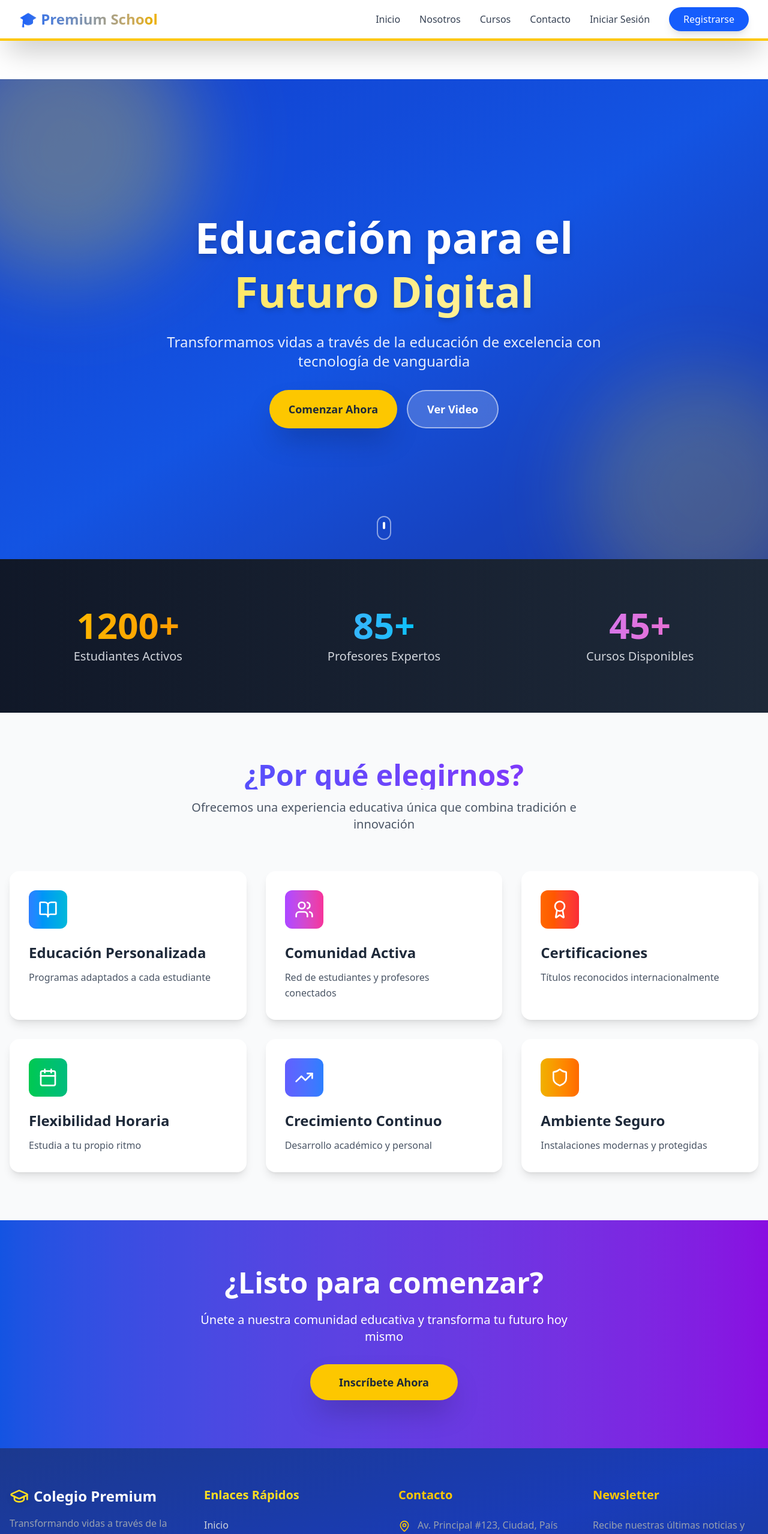
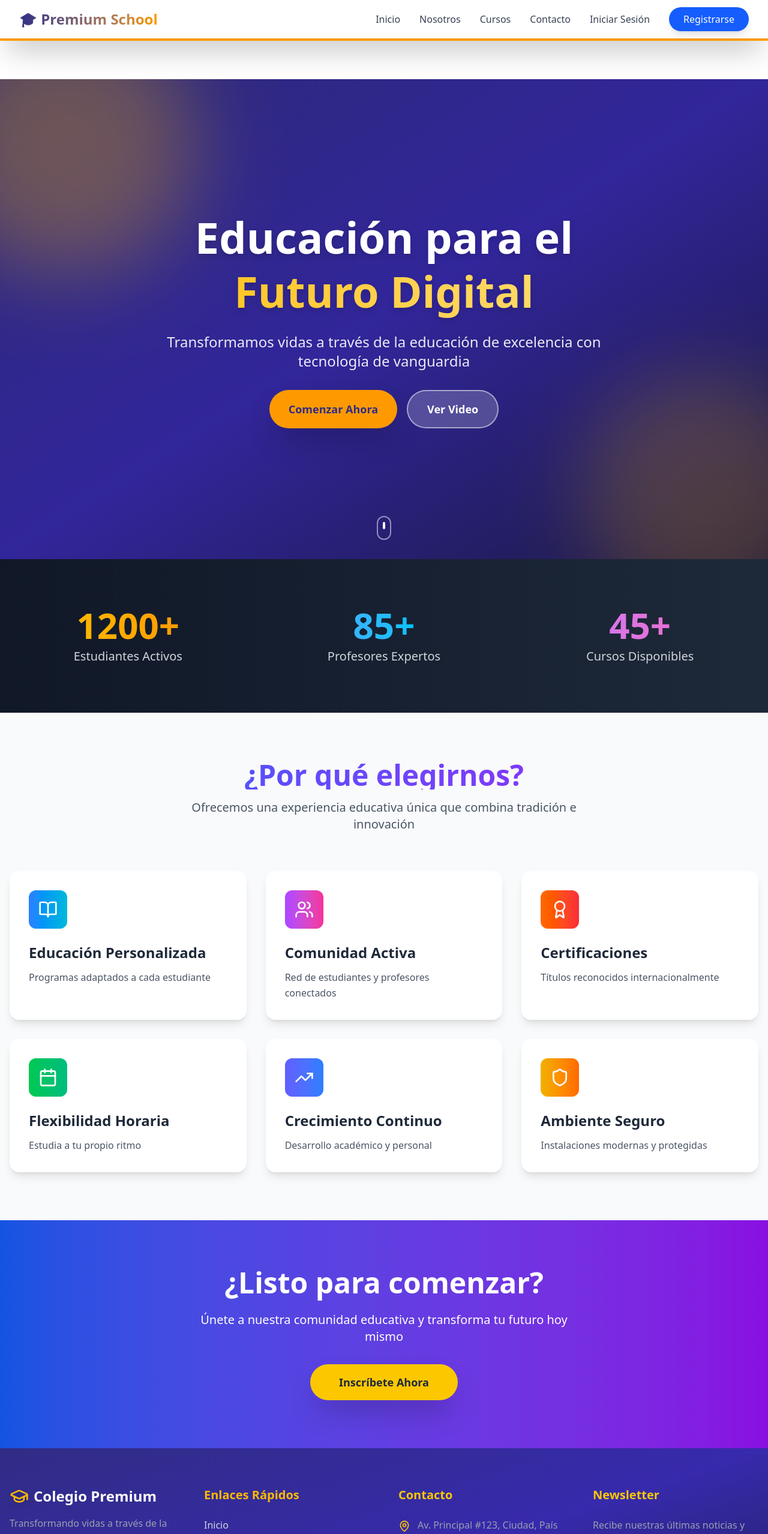
Before and after one commit to henmon2018/frontend_proyecto_grado, a React (Vite) app: page / in a window 1280 px wide. Shown: the top 2557 px of the page at 60% size. Built offline with nearby package versions, Linux system fonts and the light colour scheme; no server answers.

Commit message:
Optimización de colores: Azul marino (indigo-900) y Oro (amber) - Perfectamente alineado con logo del colegio

```diff
--- a/src/components/Footer.jsx
+++ b/src/components/Footer.jsx
@@ -20,7 +20,7 @@ const Footer = () => {
   ]
 
   return (
-    <footer className="bg-linear-to-br from-blue-900 via-blue-800 to-blue-900 text-white">
+    <footer className="bg-linear-to-br from-indigo-900 via-indigo-800 to-indigo-950 text-white">
       {/* Main Footer */}
       <div className="container mx-auto px-4 py-16">
         <div className="grid md:grid-cols-2 lg:grid-cols-4 gap-12">
@@ -31,7 +31,7 @@ const Footer = () => {
             transition={{ delay: 0.1 }}
           >
             <div className="flex items-center space-x-2 mb-4">
-              <GraduationCap className="w-8 h-8 text-yellow-300 drop-shadow-lg" />
+              <GraduationCap className="w-8 h-8 text-amber-400 drop-shadow-lg" />
               <span className="text-2xl font-bold">Colegio Premium</span>
             </div>
             <p className="text-gray-400 leading-relaxed mb-6">
@@ -58,15 +58,15 @@ const Footer = () => {
             whileInView={{ opacity: 1, y: 0 }}
             transition={{ delay: 0.2 }}
           >
-            <h3 className="text-xl font-bold mb-6 text-yellow-300">Enlaces Rápidos</h3>
+            <h3 className="text-xl font-bold mb-6 text-amber-400">Enlaces Rápidos</h3>
             <ul className="space-y-3">
               {quickLinks.map((link, index) => (
                 <li key={index}>
                   <Link
                     to={link.path}
-                    className="text-gray-300 hover:text-yellow-300 transition-colors flex items-center group"
+                    className="text-gray-300 hover:text-amber-400 transition-colors flex items-center group"
                   >
-                    <span className="w-0 group-hover:w-2 h-0.5 bg-yellow-300 transition-all mr-0 group-hover:mr-2"></span>
+                    <span className="w-0 group-hover:w-2 h-0.5 bg-amber-400 transition-all mr-0 group-hover:mr-2"></span>
                     {link.name}
                   </Link>
                 </li>
--- a/src/components/Header.jsx
+++ b/src/components/Header.jsx
@@ -8,12 +8,12 @@ const Header = () => {
   const { user, logout, isAuthenticated } = useAuth()
 
   return (
-    <nav className="bg-white shadow-2xl sticky top-0 z-50 border-b-4 border-yellow-400">
+    <nav className="bg-white shadow-2xl sticky top-0 z-50 border-b-4 border-amber-500">
       <div className="max-w-7xl mx-auto px-4 sm:px-6 lg:px-8">
         <div className="flex justify-between h-16">
           <div className="flex items-center">
             <Link to="/" className="flex items-center">
-              <span className="text-2xl font-bold bg-linear-to-r from-blue-600 to-yellow-500 bg-clip-text text-transparent">
+              <span className="text-2xl font-bold bg-linear-to-r from-indigo-900 to-amber-500 bg-clip-text text-transparent">
                 🎓 Premium School
               </span>
             </Link>
--- a/src/pages/About.jsx
+++ b/src/pages/About.jsx
@@ -52,7 +52,7 @@ const About = () => {
   return (
     <div className="pt-16">
       {/* Hero Section */}
-      <section className="relative py-32 bg-linear-to-r from-blue-600 to-blue-700 overflow-hidden">
+      <section className="relative py-32 bg-linear-to-r from-indigo-900 to-indigo-800 overflow-hidden">
         <div className="absolute inset-0 bg-black/20"></div>
         <div className="container mx-auto px-4 relative z-10">
           <motion.div
--- a/src/pages/Contact.jsx
+++ b/src/pages/Contact.jsx
@@ -45,7 +45,7 @@ const Contact = () => {
   }
 
   return (
-    <div className="min-h-screen bg-linear-to-b from-blue-50 to-white py-12">
+    <div className="min-h-screen bg-linear-to-b from-indigo-50 to-white py-12">
       <div className="max-w-7xl mx-auto px-4 sm:px-6 lg:px-8">
         <motion.div
           initial={{ opacity: 0, y: 20 }}
@@ -156,7 +156,7 @@ const Contact = () => {
                 <button
                   type="submit"
                   disabled={loading}
-                  className="w-full bg-blue-600 text-white py-3 rounded-lg font-semibold hover:bg-blue-700 transition disabled:opacity-50"
+                  className="w-full bg-indigo-900 text-white py-3 rounded-lg font-semibold hover:bg-indigo-950 transition disabled:opacity-50"
                 >
                   {loading ? 'Enviando...' : 'Enviar Mensaje'}
                 </button>
--- a/src/pages/Dashboard.jsx
+++ b/src/pages/Dashboard.jsx
@@ -46,7 +46,7 @@ const Dashboard = () => {
             </div>
             <button
               onClick={logout}
-              className="px-6 py-3 bg-blue-600 text-white rounded-lg hover:bg-blue-700"
+              className="px-6 py-3 bg-indigo-900 text-white rounded-lg hover:bg-indigo-950"
             >
               Cerrar Sesión
             </button>
@@ -63,7 +63,7 @@ const Dashboard = () => {
           >
             <Link
               to="/manage-courses"
-              className="bg-linear-to-r from-blue-600 to-blue-700 text-white rounded-2xl shadow-xl p-8 hover:shadow-2xl transition"
+              className="bg-linear-to-r from-indigo-900 to-indigo-800 text-white rounded-2xl shadow-xl p-8 hover:shadow-2xl transition"
             >
               <div className="text-4xl mb-4">📚</div>
               <h3 className="text-2xl font-bold mb-2">Gestionar Cursos</h3>
@@ -100,7 +100,7 @@ const Dashboard = () => {
           ) : enrollments.length === 0 ? (
             <div className="text-center py-12">
               <p className="text-gray-500 text-lg">Aún no estás inscrito en ningún curso</p>
-              <Link to="/courses" className="mt-4 inline-block text-blue-600 hover:text-blue-700 font-semibold">
+              <Link to="/courses" className="mt-4 inline-block text-indigo-900 hover:text-indigo-950 font-semibold">
                 Ver cursos disponibles →
               </Link>
             </div>
--- a/src/pages/Home.jsx
+++ b/src/pages/Home.jsx
@@ -64,7 +64,7 @@ const Home = () => {
     <div className="pt-16">
       {/* Hero Section con Parallax */}
       <section className="relative h-screen flex items-center justify-center overflow-hidden">
-        <div className="absolute inset-0 bg-linear-to-br from-blue-700 via-blue-600 to-blue-800">
+        <div className="absolute inset-0 bg-linear-to-br from-indigo-900 via-indigo-800 to-indigo-950">
           <div className="absolute inset-0 bg-black/10"></div>
         </div>
 
@@ -76,7 +76,7 @@ const Home = () => {
               rotate: [0, 180, 360],
             }}
             transition={{ duration: 20, repeat: Infinity, ease: "linear" }}
-            className="absolute -top-20 -left-20 w-96 h-96 bg-yellow-300/30 rounded-full blur-3xl"
+            className="absolute -top-20 -left-20 w-96 h-96 bg-amber-400/30 rounded-full blur-3xl"
           />
           <motion.div
             animate={{
@@ -84,7 +84,7 @@ const Home = () => {
               rotate: [360, 180, 0],
             }}
             transition={{ duration: 15, repeat: Infinity, ease: "linear" }}
-            className="absolute -bottom-20 -right-20 w-96 h-96 bg-yellow-300/20 rounded-full blur-3xl"
+            className="absolute -bottom-20 -right-20 w-96 h-96 bg-amber-400/20 rounded-full blur-3xl"
           />
         </div>
 
@@ -96,7 +96,7 @@ const Home = () => {
           >
             <h1 className="text-6xl md:text-7xl font-bold text-white mb-6 leading-tight drop-shadow-lg">
               Educación para el
-              <span className="block bg-linear-to-r from-yellow-300 to-yellow-100 bg-clip-text text-transparent">
+              <span className="block bg-linear-to-r from-amber-400 to-amber-200 bg-clip-text text-transparent">
                 Futuro Digital
               </span>
             </h1>
@@ -107,7 +107,7 @@ const Home = () => {
               <motion.button
                 whileHover={{ scale: 1.05 }}
                 whileTap={{ scale: 0.95 }}
-                className="bg-yellow-400 text-gray-800 px-8 py-4 rounded-full font-bold text-lg hover:bg-yellow-300 transition shadow-2xl"
+                className="bg-amber-500 text-indigo-900 px-8 py-4 rounded-full font-bold text-lg hover:bg-amber-400 transition shadow-2xl"
               >
                 Comenzar Ahora
               </motion.button>
--- a/src/pages/Login.jsx
+++ b/src/pages/Login.jsx
@@ -37,7 +37,7 @@ const Login = () => {
   }
 
   return (
-    <div className="min-h-screen bg-linear-to-br from-blue-50 to-yellow-50 flex items-center justify-center py-12 px-4 sm:px-6 lg:px-8">
+    <div className="min-h-screen bg-linear-to-br from-indigo-50 to-amber-50 flex items-center justify-center py-12 px-4 sm:px-6 lg:px-8">
       <motion.div
         initial={{ opacity: 0, y: 20 }}
         animate={{ opacity: 1, y: 0 }}
@@ -49,7 +49,7 @@ const Login = () => {
           </h2>
           <p className="mt-2 text-center text-sm text-gray-600">
             ¿No tienes cuenta?{' '}
-            <Link to="/register" className="font-medium text-blue-600 hover:text-blue-500">
+            <Link to="/register" className="font-medium text-indigo-900 hover:text-indigo-700">
               Regístrate aquí
             </Link>
           </p>
@@ -99,7 +99,7 @@ const Login = () => {
           <button
             type="submit"
             disabled={loading}
-            className="w-full flex justify-center py-3 px-4 border border-transparent rounded-lg shadow-sm text-sm font-medium text-white bg-blue-600 hover:bg-blue-700 focus:outline-none focus:ring-2 focus:ring-offset-2 focus:ring-blue-500 disabled:opacity-50 disabled:cursor-not-allowed"
+            className="w-full flex justify-center py-3 px-4 border border-transparent rounded-lg shadow-sm text-sm font-medium text-white bg-indigo-900 hover:bg-indigo-950 focus:outline-none focus:ring-2 focus:ring-offset-2 focus:ring-indigo-900 disabled:opacity-50 disabled:cursor-not-allowed"
           >
             {loading ? 'Iniciando sesión...' : 'Iniciar Sesión'}
           </button>
--- a/src/pages/ManageContacts.jsx
+++ b/src/pages/ManageContacts.jsx
@@ -80,7 +80,7 @@ const ManageContacts = () => {
           <button
             onClick={() => setFilter('all')}
             className={`px-4 py-2 rounded-lg font-semibold ${
-              filter === 'all' ? 'bg-blue-600 text-white' : 'bg-white text-gray-700'
+              filter === 'all' ? 'bg-indigo-900 text-white' : 'bg-white text-gray-700'
             }`}
           >
             Todos ({contacts.length})
@@ -143,7 +143,7 @@ const ManageContacts = () => {
                     <span className={`px-3 py-1 rounded-full text-sm font-semibold ${getStatusColor(contact.status)}`}>
                       {contact.status}
                     </span>
-                    <span className="px-3 py-1 bg-blue-100 text-blue-800 rounded-full text-sm font-semibold">
+                    <span className="px-3 py-1 bg-indigo-100 text-indigo-900 rounded-full text-sm font-semibold">
                       {getSubjectLabel(contact.subject)}
                     </span>
                   </div>
--- a/src/pages/ManageCourses.jsx
+++ b/src/pages/ManageCourses.jsx
@@ -134,7 +134,7 @@ const ManageCourses = () => {
           </div>
           <button
             onClick={openCreateModal}
-            className="bg-blue-600 text-white px-6 py-3 rounded-lg hover:bg-blue-700 transition flex items-center gap-2"
+            className="bg-indigo-900 text-white px-6 py-3 rounded-lg hover:bg-indigo-950 transition flex items-center gap-2"
           >
             <span className="text-2xl">+</span>
             Crear Curso
@@ -205,7 +205,7 @@ const ManageCourses = () => {
                   <td className="px-6 py-4 whitespace-nowrap text-right text-sm font-medium">
                     <button
                       onClick={() => handleEdit(course)}
-                      className="text-blue-600 hover:text-blue-900 mr-4"
+                      className="text-indigo-900 hover:text-indigo-950 mr-4"
                     >
                       Editar
                     </button>
@@ -368,7 +368,7 @@ const ManageCourses = () => {
               <div className="flex gap-4 pt-4">
                 <button
                   type="submit"
-                  className="flex-1 bg-blue-600 text-white py-3 rounded-lg hover:bg-blue-700 transition font-semibold"
+                  className="flex-1 bg-indigo-900 text-white py-3 rounded-lg hover:bg-indigo-950 transition font-semibold"
                 >
                   {editingCourse ? 'Actualizar Curso' : 'Crear Curso'}
                 </button>
--- a/src/pages/Register.jsx
+++ b/src/pages/Register.jsx
@@ -52,7 +52,7 @@ const Register = () => {
   }
 
   return (
-    <div className="min-h-screen bg-linear-to-br from-blue-50 to-yellow-50 flex items-center justify-center py-12 px-4 sm:px-6 lg:px-8">
+    <div className="min-h-screen bg-linear-to-br from-indigo-50 to-amber-50 flex items-center justify-center py-12 px-4 sm:px-6 lg:px-8">
       <motion.div
         initial={{ opacity: 0, y: 20 }}
         animate={{ opacity: 1, y: 0 }}
@@ -64,7 +64,7 @@ const Register = () => {
           </h2>
           <p className="mt-2 text-center text-sm text-gray-600">
             ¿Ya tienes cuenta?{' '}
-            <Link to="/login" className="font-medium text-blue-600 hover:text-blue-500">
+            <Link to="/login" className="font-medium text-indigo-900 hover:text-indigo-700">
               Inicia sesión aquí
             </Link>
           </p>
@@ -156,7 +156,7 @@ const Register = () => {
           <button
             type="submit"
             disabled={loading}
-            className="w-full py-3 px-4 border border-transparent rounded-lg text-white bg-blue-600 hover:bg-blue-700 focus:outline-none focus:ring-2 focus:ring-offset-2 focus:ring-blue-500 disabled:opacity-50"
+            className="w-full py-3 px-4 border border-transparent rounded-lg text-white bg-indigo-900 hover:bg-indigo-950 focus:outline-none focus:ring-2 focus:ring-offset-2 focus:ring-indigo-900 disabled:opacity-50"
           >
             {loading ? 'Registrando...' : 'Crear Cuenta'}
           </button>
```
Also changed, not shown: src/pages/Courses.jsx (+7 -7 lines).
